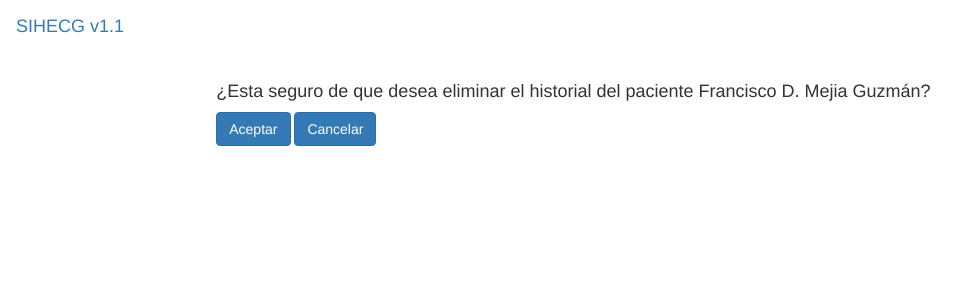
After one commit to dxviidmg/SIHECG, a Django app: template accounts/templates/auth/user_confirm_delete.html in a window 1280 px wide. The commit adds this page. Shown: the top 300 px of the page, without its empty margins (0-976 px from the left). Run offline with Django 3.2, Linux system fonts and the light colour scheme; the template is opened without the code that fills it: values that come from a table or form of the project are taken from there, others are empty; data comes from the database, SQL or seed files in the repository; both versions use the stored data as it was after the commit; parts of the project's set-up code (start-up, migrations or seed data) failed here and were passed over; some libraries are stand-ins or nearby versions.

Commit message:
version 1.1, correciones

```diff
--- a/SIHECG/settings.py
+++ b/SIHECG/settings.py
@@ -124,3 +124,6 @@ USE_TZ = True
 STATIC_URL = '/static/'
 
 LOGOUT_REDIRECT_URL = reverse_lazy('accounts:login')
+
+MEDIA_ROOT = os.path.join(BASE_DIR,'media')
+MEDIA_URL = '/media/'
--- a/SIHECG/urls.py
+++ b/SIHECG/urls.py
@@ -16,10 +16,16 @@ Including another URLconf
 from django.conf.urls import url, include
 from django.contrib import admin
 from accounts import urls as accountsUrls
-#from ecgs import urls as ecgsUrls
+
+#Media and static
+from django.conf import settings
+from django.conf.urls.static import static
 
 urlpatterns = [
     url(r'^admin/', admin.site.urls),
     url(r'^', include(accountsUrls, namespace="accounts")),
 #    url(r'^', include(ecgsUrls, namespace="ecgsUrls")),
 ]
+
+if settings.DEBUG:
+	urlpatterns += static(settings.MEDIA_URL, document_root=settings.MEDIA_ROOT)
--- a/accounts/templates/accounts/detailPaciente.html
+++ b/accounts/templates/accounts/detailPaciente.html
@@ -36,7 +36,7 @@
 				{%for ecg in ecgs%}
 					<tr>
 						<td>{{ecg.creacion}}</td>
-						<td><a href="{{ecg.archivo}}">Descargar</a></td>
+						<td><a href="{{ecg.archivo.url}}">Descargar</a></td>
 					</tr>
 				{%endfor%}
 				</tbody>
--- a/accounts/templates/accounts/listPacientes.html
+++ b/accounts/templates/accounts/listPacientes.html
@@ -20,7 +20,7 @@
 				<td>{{perfil.user.first_name}} {{perfil.user.last_name}}</td>
 				<td>{{perfil.phone}}</td>
 				<td><a href="{%url 'accounts:DetailViewPaciente' perfil.user.username%}">Ver historial</a></td>
-				<td>Borrar</td>
+				<td><a href="{%url 'accounts:DeleteViewPaciente' perfil.user.pk%}">Borrar</a></td>
 			</tr>
 		{%endfor%}
 		</tbody>
--- /dev/null
+++ b/accounts/templates/auth/user_confirm_delete.html
@@ -0,0 +1,22 @@
+{%extends 'base.html'%}
+
+{%block content%}
+
+<style type="text/css">
+	.centered{
+    float: none;
+    margin: 0 auto;
+	}
+</style>
+
+	<div class="row">
+		<div class="col-xs-9 centered">
+			<form method="post">
+				{%csrf_token%}
+				<h4>¿Esta seguro de que desea eliminar el historial del paciente {{object}}?</h4>
+				<input class="btn btn-primary" type="submit" value="Aceptar">
+				<a href="{%url 'accounts:ListViewPacientes'%}" class="btn btn-primary" role="button">Cancelar</a>
+			</form>
+		</div>
+	</div>
+{%endblock content%}
--- a/accounts/urls.py
+++ b/accounts/urls.py
@@ -8,5 +8,6 @@ urlpatterns = [
 	url(r'^accounts/create/paciente/$', views.CreateViewPaciente.as_view(), name="CreateViewPaciente"),
 	url(r'^accounts/list/pacientes/$', views.ListViewPacientes.as_view(), name="ListViewPacientes"),
 	url(r'^accounts/detail/(?P<username>[-\w]+)/$', views.DetailViewPaciente.as_view(), name="DetailViewPaciente"),
+	url(r'^accounts/delete/(?P<pk>\d+)/$', views.DeleteViewPaciente.as_view(), name="DeleteViewPaciente"),
 	url(r'^accounts/profile/$', views.ViewProfile.as_view(), name="ViewProfile"),
     ]
--- a/accounts/views.py
+++ b/accounts/views.py
@@ -7,6 +7,8 @@ from .models import *
 from .forms import *
 from ecgs.forms import *
 from ecgs.models import *
+from django.views.generic.edit import DeleteView
+from django.core.urlresolvers import reverse_lazy
 
 #Ver perfil al iniciar sesión
 class ViewProfile(View):
@@ -99,3 +101,7 @@ class CreateViewPaciente(View):
 			NuevoProfilePaciente.save()
 
 		return redirect("accounts:ListViewPacientes")
+
+class DeleteViewPaciente(DeleteView):
+	model = User
+	success_url = reverse_lazy('accounts:ListViewPacientes')
--- a/templates/base.html
+++ b/templates/base.html
@@ -9,7 +9,7 @@
 	<nav class="navbar navbar-primary">
 		<div class="container-fluid">
 			<div class="navbar-header">
-				<a class="navbar-brand" href="#">SIHECG v1.0</a>
+				<a class="navbar-brand" href="#">SIHECG v1.1</a>
 			</div>
 			{%if request.user.is_authenticated%}
 			<ul class="nav navbar-nav">
```
Also changed, not shown: db.sqlite3, 1 other file.
